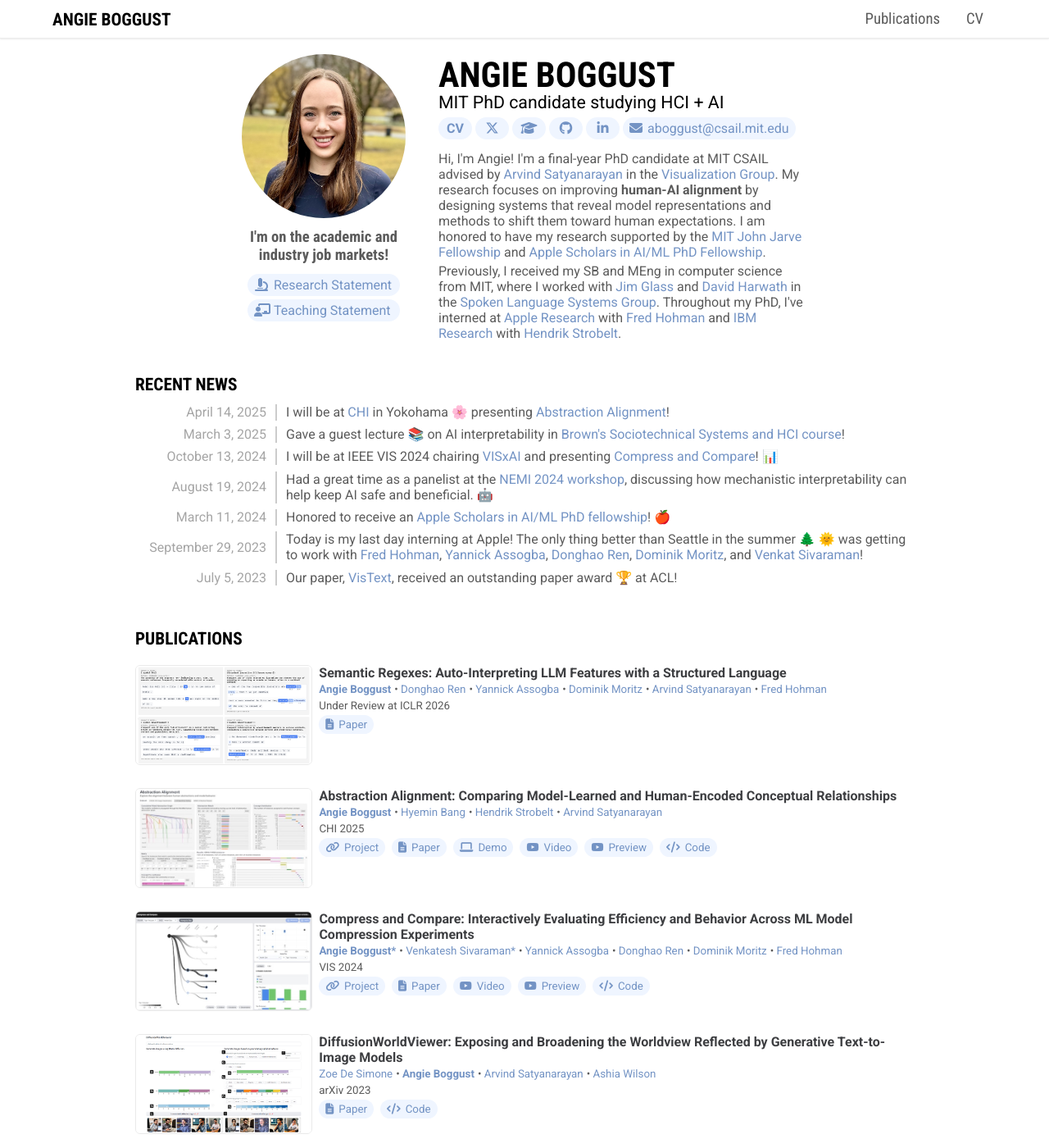
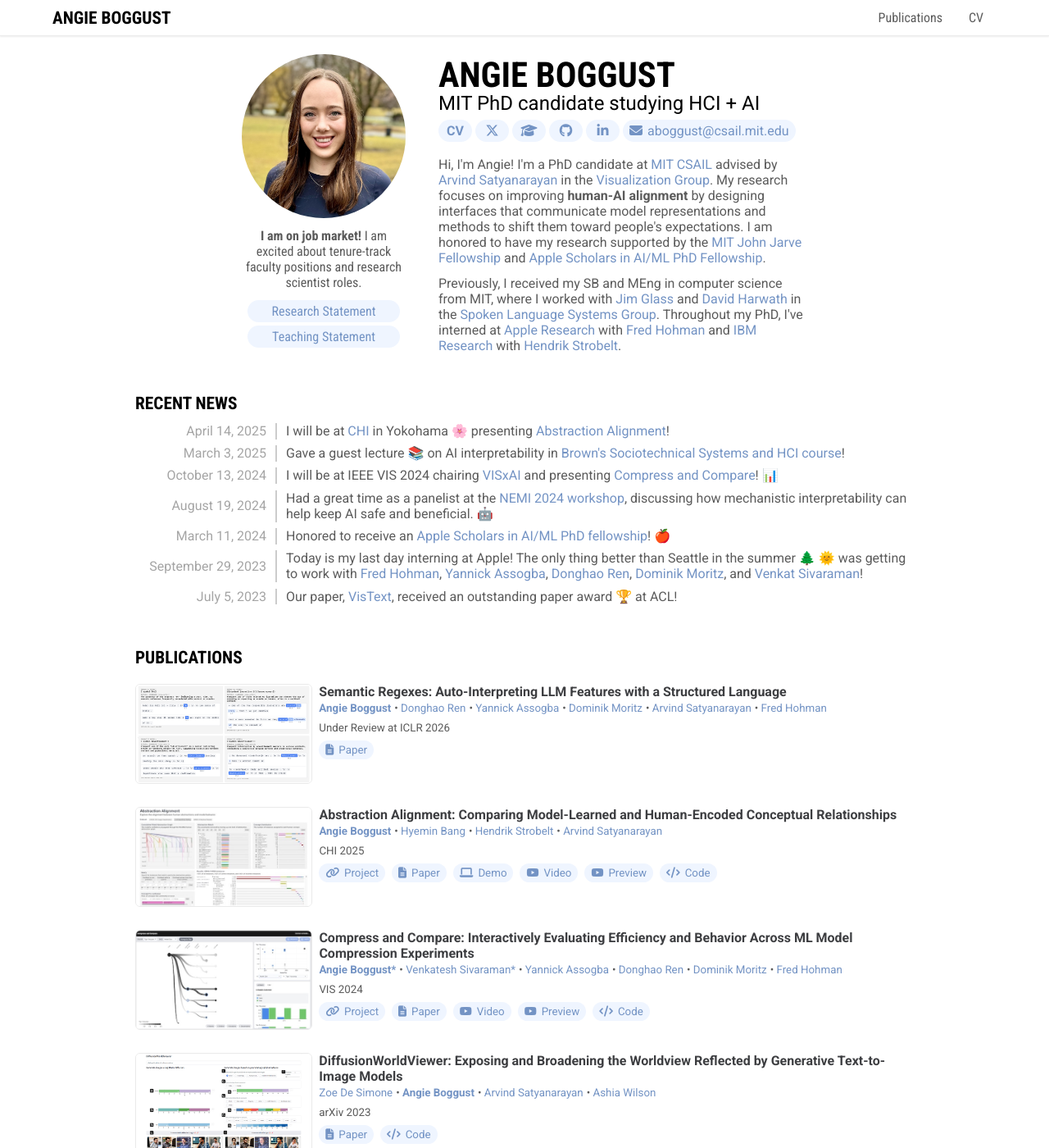
Before and after one commit to aboggust/aboggust.github.io, a Jekyll site: the page built from index.markdown, in a window 1280 px wide and 1400 px high. Shown: the whole window at 82% size. Built offline with Jekyll 4.4.1, drawn with Linux system fonts in a browser that asks for light colours; nearby versions of some CDN libraries.

Commit message:
Responsivley style job market information

```diff
--- a/_sass/intro.scss
+++ b/_sass/intro.scss
@@ -9,14 +9,13 @@
 }
 
 #intro-headshot-wrapper {
-    flex: 0 0 200px;   // shorthand for: flex-grow:0; flex-shrink:0; flex-basis:260px
+    flex: 0 0 200px;
 }
 
 #intro-text-wrapper {
-    /* Let text fill the rest, but allow it to shrink and wrap instead of pushing */
     flex: 1 1 auto;
-    min-width: 0;                 // crucial so text can shrink
-    overflow-wrap: break-word;    // handles long words/URLs
+    min-width: 0;
+    overflow-wrap: break-word;
     display: flex;
     flex-direction: column;
     row-gap: calc(1.5 * $spacing);
@@ -24,8 +23,8 @@
 
 #intro-header {
     flex: 1 1 auto;
-    min-width: 0;                 // crucial so text can shrink
-    overflow-wrap: break-word;    // handles long words/URLs
+    min-width: 0;
+    overflow-wrap: break-word;
     display: flex;
     flex-direction: column;
     row-gap: calc(1.5 * $spacing);
@@ -48,14 +47,15 @@
     margin-bottom: 0;
 }
 
+#intro-text p {
+    margin-bottom: calc(3 * $spacing);
+}
+
 .intro-links {
-    // margin-top: $spacing;
     margin-bottom: $spacing;
-    // justify-content: space-between;
     .button {
         margin-right: $spacing;
     };
-
 }
 
 .statement-links {
@@ -63,6 +63,13 @@
     flex-direction: column;
     column-gap: calc(10 * $spacing);
     width: 93%;
+    font-family: $title-font;
+    margin-bottom: calc(2 * $spacing);
+    text-align: center;
+
+    a {
+        font-family: $title-font;
+    }
 }
 
 .statement-links .button {
@@ -77,6 +84,10 @@
     justify-content: center;
     align-items: center;
     width: 100%;
+    font-family: $title-font;
+    font-size: $body-font-size;
+    font-weight: $body-font-weight;
+    color: $accent-font-color;
 }
 
 #job-market-tag-line {
@@ -84,9 +95,12 @@
     margin-top: calc(2* $spacing);
     margin-bottom: calc(3 * $spacing);
     text-align: center;
-    font-family: $title-font;
-    font-size: var(--tag-font-size)
-    // text-transform: uppercase;
+
+
+    .highlight {
+        font-weight: bold;
+        font-size: $tag-font-size;
+    }
 }
 
 @media only screen and (max-width: $screen-width-threshold) {
@@ -124,10 +138,14 @@
     #job-market {
         order: 3;
         flex: 0 0 100%;
+        background-color: $link-color-light;
+        padding: 0px calc(2 * $spacing);
+        border-radius: calc(2 * $spacing);
+        box-sizing: border-box;
     }
 
     #job-market p {
-        text-align: left;
+        text-align: center;
     }
 
     #intro-text {
@@ -137,16 +155,35 @@
 
     .statement-links {
         flex-direction: row;
-        column-gap: calc(1 * $spacing);
+        column-gap: calc(4 * $spacing);
         width: 100%;
+        text-align: left;
 
-        > * {
-            font-size: 10.5pt;
+        a {
+            border: solid $link-color-light 0;
+            border-bottom-width: 1.5px;
+        }
+
+        .button {
+            width: auto;
+            padding: 0;
+            margin: 0;
         }
     }
 
     #job-market-tag-line {
         margin-bottom: calc(1 * $spacing);
+        text-align: left;
+    }
+
+    .clickable:hover {
+        border: solid $link-color 0;
+        border-bottom-width: 1.5px;
+    }
+
+    .button:hover {
+        background-color: $link-color-light;
+        cursor: auto;
     }
 
 }
--- a/_sass/main.scss
+++ b/_sass/main.scss
@@ -1,6 +1,6 @@
 
 body {
-    min-width: 380px;
+    min-width: 518px;
 
 }
 
@@ -23,14 +23,14 @@ header {
 h1 {
     font-family: $title-font;
     font-weight: $title-font-weight;
-    font-size: var(--title-font-size);
+    font-size: $title-font-size;
     color: $primary-font-color;
     margin: $spacing 0;
 }
 
 h2, h3 {
     font-family: $heading-font;
-    font-size: var(--heading-font-size);
+    font-size: $heading-font-size;
     color: $primary-font-color;
     font-weight: $heading-font-weight;
     margin: $spacing 0;
@@ -38,13 +38,13 @@ h2, h3 {
 
 p, a {
     font-family: $body-font;
-    font-size: var(--body-font-size);
+    font-size: $body-font-size;
     color: $accent-font-color;
     font-weight: $body-font-weight;
 }
 
 p {
-    margin: $spacing 0;
+    margin: calc(2 * $spacing) 0;
 }
 
 a {
--- a/assets/css/styles.scss
+++ b/assets/css/styles.scss
@@ -8,7 +8,7 @@ $title-font: 'Roboto Condensed', sans-serif;
 $title-font-size: 32pt;
 $subtitle-font-size: 16pt;
 $heading-font-size: 18pt;
-$tag-font-size: 14pt;
+$tag-font-size: 12pt;
 $body-font-size: 12pt;
 $subbody-font-size: 11pt;
 $accent-font-size: 10pt;
@@ -44,11 +44,6 @@ $screen-width-threshold: 710px;
 
 
 html {
-    --title-font-size: 32pt;
-    --heading-font-size: 16pt;
-    --tag-font-size: 14pt;
-    --body-font-size: 12pt;
-    --accent-font-size: 11pt;
     --max-width: 950px;
 }
 
--- a/index.markdown
+++ b/index.markdown
@@ -5,12 +5,14 @@ layout: home
   <div id='intro-headshot-wrapper' class='intro-column'>
     <img id='intro-headshot' class='intro-item' src="/assets/imgs/people/angieboggust.jpg" alt="Angie Boggust headshot">
     <div class='column intro-item' id='job-market'>
-      <p id='job-market-tag-line'><b>I'm on the academic and industry job markets!</b></p>
+      <div id='job-market-tag-line'>
+        <span class='highlight'>I am on job market!</span>
+        <span>I am excited about tenure-track faculty positions and research scientist roles.</span>
+      </div>
       <div class='statement-links'>
         {% for statement in site.data.statements %}
-          <a class='button icon-button' href="{{statement.link}}">
-            <div style='width:18px'>{{site.data.icons[statement.type]}}</div>
-            <div>{{statement.name}}</div>
+          <a class='button' href="{{statement.link}}">
+            <span class='clickable'>{{statement.name}}</span>
           </a>
         {% endfor %}
       </div>
@@ -39,8 +41,8 @@ layout: home
     </div>
     <div id='intro-text' class='intro-item'>
       <p>
-      Hi, I'm Angie! I'm a final-year PhD candidate at MIT CSAIL advised by <a href="{{site.data.people['arvindsatya'].url}}">{{site.data.people['arvindsatya'].name}}</a> in the <a href='http://vis.mit.edu/'>Visualization Group</a>.
-      My research focuses on improving <b>human-AI alignment</b> by designing systems that reveal model representations and methods to shift them toward human expectations.
+      Hi, I'm Angie! I'm a PhD candidate at <a href="https://www.mit.edu/">MIT</a> <a href="https://www.csail.mit.edu/">CSAIL</a> advised by <a href="{{site.data.people['arvindsatya'].url}}">{{site.data.people['arvindsatya'].name}}</a> in the <a href='http://vis.mit.edu/'>Visualization Group</a>.
+      My research focuses on improving <b>human-AI alignment</b> by designing interfaces that communicate model representations and methods to shift them toward people's expectations.
       I am honored to have my research supported by the <a href='https://science.mit.edu/seed-funding-helps-science-researchers/'>MIT John Jarve Fellowship</a> and <a href="https://machinelearning.apple.com/updates/apple-scholars-aiml-2024">Apple Scholars in AI/ML PhD Fellowship</a>.
       </p>
       <p>
@@ -115,53 +117,3 @@ layout: home
     <div>View All Publications</div>
   </a>
 </div>
-
-<!-- <div id='news' class='section'>
-  <h2 class='section-title'>News</h2>
-  {% assign sorted_news = site.data.news | sort: 'date' | reverse %}
-  {% for news in sorted_news limit:7%}
-    <div class='news'>
-      <div class='news-date'>{{news.date | date: "%B %-d, %Y"}}</div>
-      <div class='news-title'>{{news.title}} {{site.data.icons[news.icon]}}</div>
-    </div>
-  {% endfor %}
-</div>
-
-<div id='publications' class='section'>
-  <h2 class='section-title'>Featured Publications</h2>
-  {% assign sorted_pubs = site.pubs | sort: 'date' | reverse %}
-  {% for pub in sorted_pubs %}
-  {% if pub.venue != 'arxiv' and pub.type == 'conference' %}
-    <div class='publication'>
-      <div class='publication-image'>
-        <a href="{{pub.links[0].url}}">
-          <img class='publication-img' src="/assets/imgs/thumbs/{{pub.slug}}.jpg" alt="{{pub.slug}} thumbnail image.">
-        </a>
-      </div>
-      <div class='publication-info'>
-        <div class='publication-detail'>
-          <p class='publication-title'>{{pub.title}}</p>
-          <p class='publication-authors'>
-            {% for author in pub.authors %}
-              {% assign person = site.data.people[author.key] %}
-              <a class='publication-author' style="{% if person.name == 'Angie Boggust' %} font-weight: bold {% endif %}" href="{{person.url}}">{{person.name}}{% if author.equal %}*{% endif %}</a>{% unless forloop.last %}
-              <span class='publication-author'> • </span>
-              {% endunless %}
-            {% endfor %}
-          </p>
-          <p class='publication-venue'>{{site.data.venues[pub.venue].short}} {{pub.date | date: "%Y"}}
-          {% if pub.award %}
-          <p class='publication-award'>{{site.data.icons['award']}} {{pub.award}}</p>
-          {% endif %}
-          </p>
-        </div>
-        <div class='publication-links row'>
-          {% for link in pub.links %}
-            <div class='button'><a class='publication-link' href="{{link.url}}">{{site.data.icons[link.icon]}} {{link.name}}</a></div>
-          {% endfor %}
-        </div>
-      </div>
-    </div>
-  {% endif %}
-  {% endfor %}
-</div> -->
```
